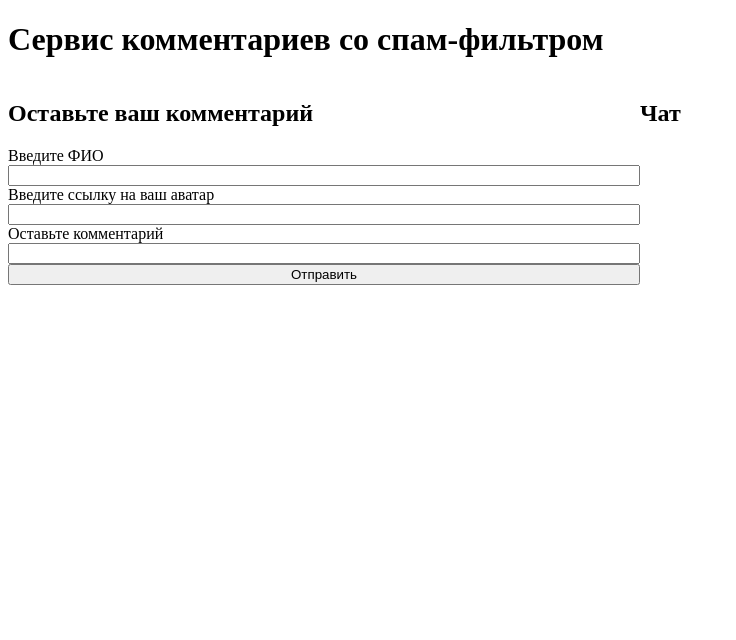
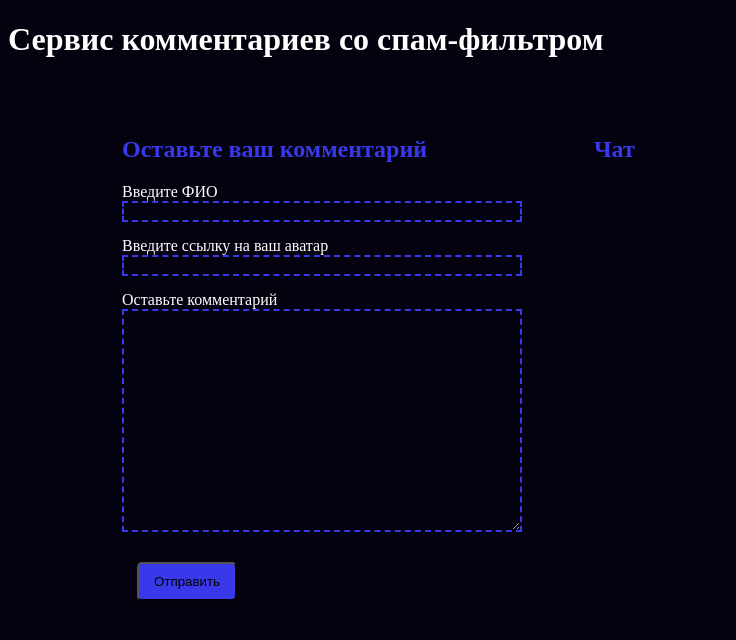
Before and after one commit to Safiullova/Form, a plain HTML site: page index.html in a window 1280 px wide. Shown: the whole page, without its empty margins (0-736 px from the left). Drawn offline with Linux system fonts and the light colour scheme.

Commit message:
add styles

```diff
--- a/index.html
+++ b/index.html
@@ -19,7 +19,7 @@
             Введите ссылку на ваш аватар
             <input class="comment__url">
             Оставьте комментарий
-            <input class="comment__text">
+            <textarea class="comment__text" rows="500" cols="25"></textarea>
             <button class="button"> Отправить</button>
         </div>
         <div class="chat">
@@ -54,7 +54,7 @@
                 .toLowerCase(); //Перезаписываю в правильном регистре
 
             chat.innerHTML = // создаю новую разметку в чате и передаю туда отредактированные значения ФИО (с антиспамом) и комментария
-                `<img src="${photo.value}" alt="your avatar">
+                `<img src="${photo.value}" alt="add a link for a photo">
             <p id="name">${nameUp.replace(/viagra/gi, '***').replace(/xxx/gi, '***')}</p>
             <p id="ask">${comment1}</p>`
         })
--- a/style.css
+++ b/style.css
@@ -1,17 +1,39 @@
+
+body{
+    background-color: rgb(4, 2, 14);
+    color: white;
+}
+h2 {
+    color: #3939eb;
+}
 section {
     display: flex;
+width: 1200px;
+justify-content: center;
+
 }
 
 .comment {
     display: flex;
     flex-direction: column;
-    width: 50%;
+    width: 400px;
+    height: 500px;
+    margin: 3%;
+    justify-content: space-around;
+}
+.button {
+    background-color:  #3939eb;
+    width: 100px;
+    padding: 10px;
+    border-radius: 5px;
+    margin: 15px;
 }
 
 .chat{
     display: flex;
     flex-direction: column;
-    width: 50%;
+    width: 500px;
+    margin: 3%;
 }
 
 .user {
@@ -21,17 +43,26 @@ section {
 img {
     width: 200px;
     height: 200px;
-    border: 2px solid red;
+    border: 2px dashed #3939eb;
 }
+
+input, textarea {
+    margin-bottom: 15px;
+    background-color: rgb(4, 2, 14);
+    color: white;
+    border: 2px dashed #3939eb;
+}
+
 
 #name {
     width:200px;
     height: 20px;
-    border: 2px solid green;
+
 }
 
 #ask {
-    width: 100%;
-    height: 200px;
-    border: 2px solid blue;
+    width: 500px;
+    height: fit-content;
+    padding-bottom: 20px;
+    border-bottom: 2px dashed #3939eb;
 }
```
